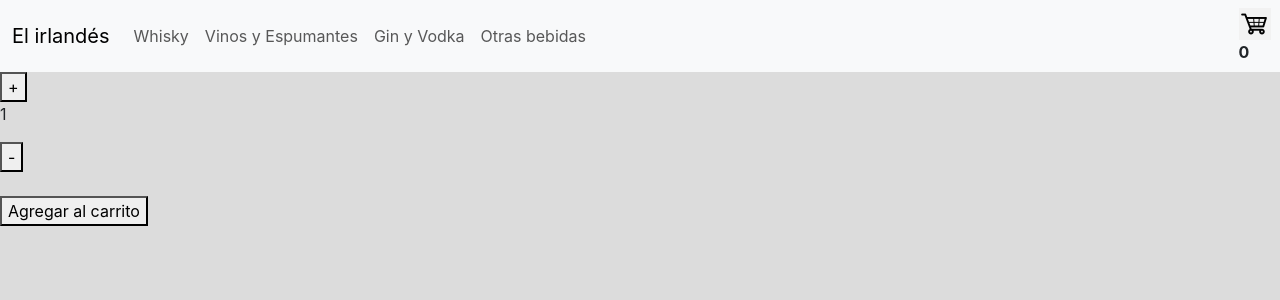
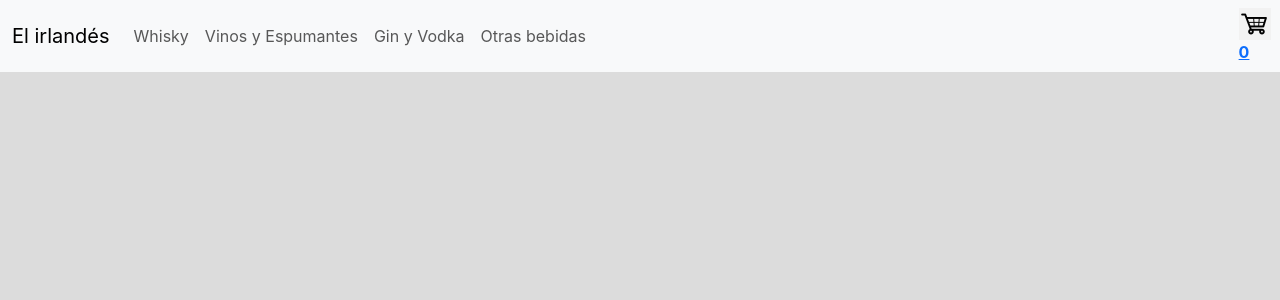
Before and after one commit to francobulacio/React, a React (Create React App) app: page /cart in a window 1280 px wide. Shown: the top 300 px of the page. Built offline with nearby package versions, Linux system fonts and the light colour scheme.

Commit message:
entrega final react

```diff
--- a/src/App.jsx
+++ b/src/App.jsx
@@ -1,23 +1,24 @@
 import './App.css';
 import Navbar from './components/Navbar/Navbar';
-import ItemListContainer from './components/ItemListContainer/ItemListContainer';
-import Contador from './components/Contador/Contador';
+
 import ItemListContainer2 from './components/ItemListContainer2/ItemListContainer2';
 import ItemDetailContainer from './components/ItemDetailContainer/ItemDetailContainer';
 import { BrowserRouter, Routes, Route } from 'react-router-dom';
-import Mensaje from './components/Mensaje/Mensaje';
-import Vista from './components/Vista/Vista';
+import { useCart } from './Context/CartContextProvider';
+import Cart from './components/Cart/Cart';
+
 
 function App() {
+
   return (
     <>
       <BrowserRouter>
       <Navbar  />
-      <Contador inicial = {1} stock = {10} />
         <Routes>
           <Route path="/" element={<ItemListContainer2/>}/>
           <Route path="/categoria/:idcat" element= {<ItemListContainer2/>}  />
           <Route path="/item/:idItem" element= {<ItemDetailContainer/>}/>
+          <Route path='/cart' element={<Cart/>} />
           <Route/>
 
 
--- /dev/null
+++ b/src/Context/CartContextProvider.jsx
@@ -0,0 +1,38 @@
+import React, { useContext, createContext, useState } from 'react'
+
+const CartContext = createContext()
+
+const CartProvider = ({children}) =>{
+
+    const [cart, setCart ] = useState([])
+
+    const handleBuyProduct = (productToBuy, quantity) =>{
+        if(cart.some(product => product.id == productToBuy.id)){
+            setCart(cart.map(product => {
+                if(product.id == productToBuy.id){
+                    product.quantity += quantity
+                }
+                return product
+            }))
+        }else{
+            setCart([...cart, {...productToBuy, quantity}])
+        }
+    }
+
+    return (
+        <CartContext.Provider value={{cart, handleBuyProduct}}>
+            {children}
+        </CartContext.Provider>
+    )
+}
+
+export default CartProvider
+
+
+export const useCart = () => {
+    const context = useContext(CartContext)
+    if(!context){
+        throw new Error('useCart must be used within a CartProvider');
+    }
+    return context
+}
--- /dev/null
+++ b/src/components/Cart/Cart.jsx
@@ -0,0 +1,21 @@
+import React from 'react'
+import { useCart } from '../../Context/CartContextProvider'
+
+const Cart = () => {
+    const {cart } = useCart()
+    console.log(cart)
+  return (
+    <div >
+        {cart.map(product =>(
+            <div key={product.id}>
+                <h2>{product.nombre}</h2>
+                <p>{product.price}</p>
+                <p>{product.quantity}</p>
+                <hr />
+            </div>
+        ))}
+    </div>
+  )
+}
+
+export default Cart
--- a/src/components/Contador/Contador.jsx
+++ b/src/components/Contador/Contador.jsx
@@ -1,7 +1,8 @@
 import React from 'react'
 import { useState, useEffect } from 'react'
+import { useCart } from '../../Context/CartContextProvider';
 
-const Contador = ({stock, inicial}) => {
+const Contador = ({stock, inicial, producto}) => {
     const [contador, setContador] = useState(inicial);
 
 
@@ -21,15 +22,16 @@ const Contador = ({stock, inicial}) => {
         setContador (contador - 1)
         }
     }
+    const {handleBuyProduct} = useCart()
+  return (
 
-  return (
     <>
     <button onClick={incrementar}>+</button>
     <p> {contador} </p>
     <button onClick={decrementar}>-</button>
     <br />
     <br />
-    <button>Agregar al carrito</button>
+    <button onClick={() => handleBuyProduct(producto, contador)}>Agregar al carrito</button>
     </>
   )
 }
--- a/src/components/ItemDetail/ItemDetail.jsx
+++ b/src/components/ItemDetail/ItemDetail.jsx
@@ -1,16 +1,17 @@
+import Contador from '../Contador/Contador'
 import './ItemDetail.css'
 
-const ItemDetail = ({id, nombre, precio, img}) => {
+const ItemDetail = ({producto}) => {
 
-
+  console.log(producto)
 
   return (
     <div className='contenedorItem'>
-        <h2>Nombre: {nombre}</h2>
-        <h3>Precio: {precio}</h3>
-        <img className='imgDetail' src={img} alt={nombre} />
+        <h2>Nombre: {producto.nombre}</h2>
+        <h3>Precio: {producto.precio}</h3>
+        <img className='imgDetail' src={producto.img} alt={producto.nombre} />
 
-
+        <Contador producto={producto} inicial={1} stock={10}/>
 
     </div>
   )
--- a/src/components/ItemDetailContainer/ItemDetailContainer.jsx
+++ b/src/components/ItemDetailContainer/ItemDetailContainer.jsx
@@ -4,8 +4,13 @@ import ItemDetail from "../ItemDetail/ItemDetail"
 import { useParams } from "react-router-dom"
 import { doc, getDoc } from "firebase/firestore"
 import { db } from "../../firebaseConfig"
+import { useCart } from "../../Context/CartContextProvider"
 
 const ItemDetailContainer = () => {
+
+
+    const {cart } = useCart()
+    console.log(cart)
     const [ producto, setProducto] = useState (null)
 
     const {idItem} = useParams()
@@ -14,7 +19,7 @@ const ItemDetailContainer = () => {
         getDoc(nuevoDocumento)
           .then((res) => {
             const data = res.data()
-            const nuevoProducto = {id: data.id,...data}
+            const nuevoProducto = {id: res.id,...data}
             setProducto(nuevoProducto)
           })
     }, [idItem])
@@ -26,7 +31,10 @@ const ItemDetailContainer = () => {
 
   return (
     <div>
-        <ItemDetail {...producto}/>
+      {
+        producto && <ItemDetail producto={producto}/>
+      }
+
 
     </div>
   )
--- a/src/components/Navbar/Navbar.jsx
+++ b/src/components/Navbar/Navbar.jsx
@@ -27,7 +27,10 @@ const Navbar = () => {
                     </ul>
                 </div>
             </div>
-            <CartWidget/>
+            <NavLink to={'/cart'}>
+
+                <CartWidget/>
+            </NavLink>
         </nav>
     )
 }
--- a/src/index.js
+++ b/src/index.js
@@ -2,11 +2,14 @@ import React from 'react';
 import ReactDOM from 'react-dom/client';
 import './index.css';
 import App from './App';
+import CartProvider from './Context/CartContextProvider';
 
 
 const root = ReactDOM.createRoot(document.getElementById('root'));
 root.render(
   <React.StrictMode>
-    <App />
+    <CartProvider>
+      <App />
+    </CartProvider>
   </React.StrictMode>
 );
```
